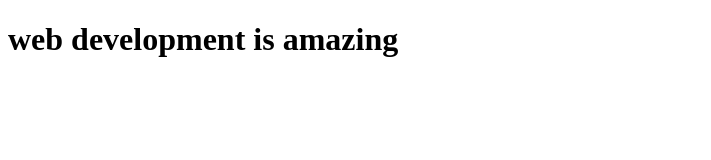
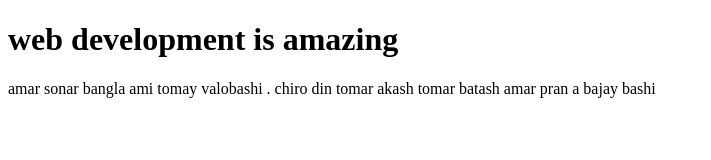
Before and after one commit to fahim-cmd/creative-web, a plain HTML site: page index.html in a window 1280 px wide. Shown: the whole page, without its empty margins (0-711 px from the left). Drawn offline with Linux system fonts and the light colour scheme.

Commit message:
jatio songgit

```diff
--- a/index.html
+++ b/index.html
@@ -7,5 +7,6 @@
 </head>
 <body>
     <h1> web development is amazing</h1>
+    <p> amar sonar bangla ami tomay valobashi . chiro din tomar akash tomar batash amar pran a bajay bashi</p>
 </body>
 </html>
```
